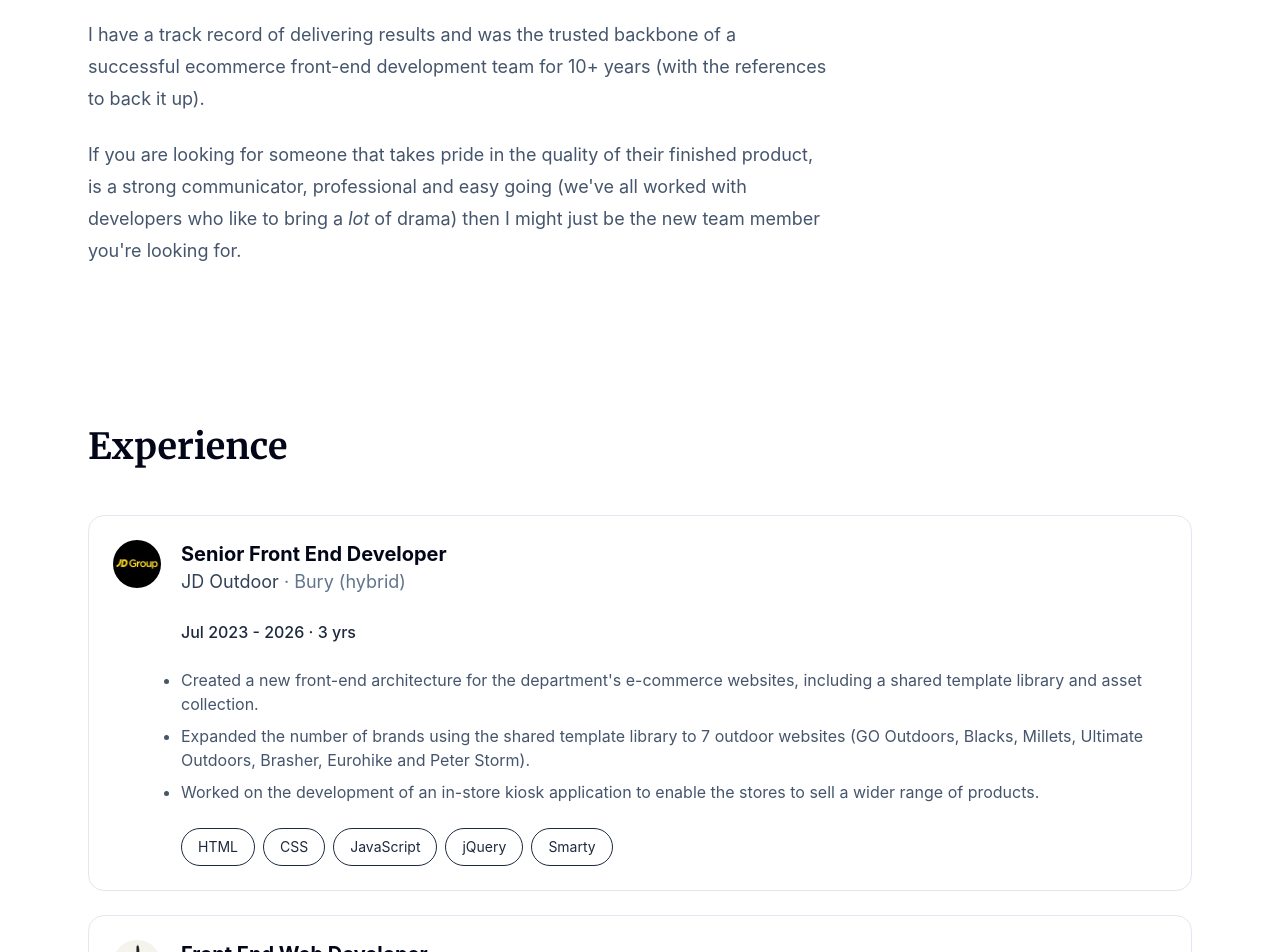
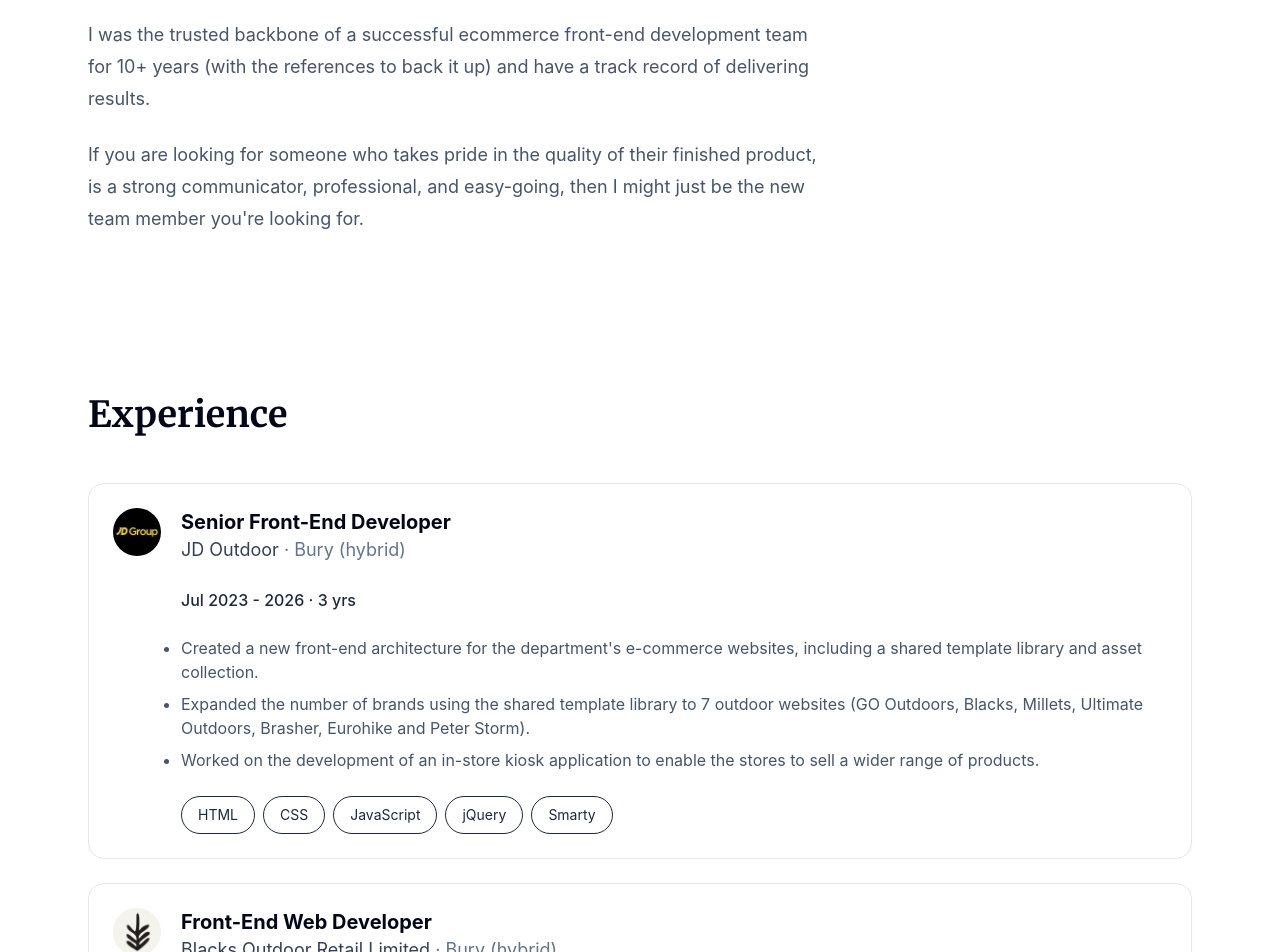
Before and after one commit to MartynRoberts/Profile, a React (Vite) app: page / in a window 1280 px wide. Shown: the part 760-1712 px from the top of the page. Built offline with nearby package versions, Linux system fonts and the light colour scheme.

Commit message:
Wording change

```diff
--- a/src/components/About.jsx
+++ b/src/components/About.jsx
@@ -38,16 +38,15 @@
           wildlife cameras.
         </p>
         <p>
-          I have a track record of delivering results and was the trusted
-          backbone of a successful ecommerce front-end development team for 10+
-          years (with the references to back it up).
+          I was the trusted backbone of a successful ecommerce front-end
+          development team for 10+ years (with the references to back it up) and
+          have a track record of delivering results.
         </p>
         <p>
-          If you are looking for someone that takes pride in the quality of
-          their finished product, is a strong communicator, professional and
-          easy going (we've all worked with developers who like to bring a{" "}
-          <i>lot</i> of drama) then I might just be the new team member you're
-          looking for.
+          If you are looking for someone who takes pride in the quality of their
+          finished product, is a strong communicator, professional, and
+          easy-going, then I might just be the new team member you're looking
+          for.
         </p>
       </div>
       <img
--- a/src/components/Experience.jsx
+++ b/src/components/Experience.jsx
@@ -5,7 +5,7 @@
 const roles = [
   {
     logo: "logo_jd.jpg",
-    title: "Senior Front End Developer",
+    title: "Senior Front-End Developer",
     company: "JD Outdoor",
     dates: "Jul 2023 - 2026",
     duration: "3 yrs",
@@ -19,7 +19,7 @@
   },
   {
     logo: "logo_blacks.jpg",
-    title: "Front End Web Developer",
+    title: "Front-End Web Developer",
     company: "Blacks Outdoor Retail Limited",
     dates: "Aug 2015 - Sep 2024",
     duration: "9 yrs 2 mos",
@@ -33,7 +33,7 @@
   },
   {
     logo: "logo_ultimate_outdoors.jpg",
-    title: "Front End Web Developer",
+    title: "Front-End Web Developer",
     company: "Ultimate Outdoors",
     dates: "Oct 2014 - Sep 2024",
     duration: "10 yrs",
@@ -46,7 +46,7 @@
   },
   {
     logo: "logo_bank.png",
-    title: "Front End Web Developer",
+    title: "Front-End Web Developer",
     company: "BANK Fashion",
     dates: "Nov 2013 - Oct 2014",
     duration: "1 yr",
@@ -65,7 +65,7 @@
     duration: "2 yrs 5 mos",
     location: "Ramsbottom",
     details: [
-      "Provided web design and development services to various clients both directly and alongside a graphic designer.",
+      "Provided web design and development services to various clients both independently and alongside a graphic designer.",
       "Developed websites for a number of small businesses both in the UK and New Zealand.",
     ],
     technologies: [
--- a/src/components/Header.jsx
+++ b/src/components/Header.jsx
@@ -8,7 +8,7 @@
         <h1 className="font-serif text-2xl font-bold leading-tight text-slate-900 text-center sm:text-left">
           Martyn Roberts
           <span className="font-sans-serif block text-sm font-medium tracking-wide text-slate-500">
-            Frontend Developer
+            Front-end Developer
           </span>
         </h1>
 
--- a/src/components/Skills.jsx
+++ b/src/components/Skills.jsx
@@ -4,7 +4,7 @@
 
 const skillGroups = [
   {
-    title: "Frontend",
+    title: "Front-end",
     skills: {
       HTML: "html.svg",
       CSS: "css.svg",
@@ -49,7 +49,7 @@
         <H2 className="mb-12">Skills</H2>
 
         <p className="text-lg leading-8 text-slate-600">
-          A practical mix of frontend technologies, development tools, testing
+          A practical mix of front-end technologies, development tools, testing
           experience and backend fundamentals used to build clean, responsive
           and maintainable web experiences.
         </p>
@@ -67,7 +67,7 @@
               {Object.entries(group.skills).map(([skill, logo]) => (
                 <li
                   key={skill}
-                  className="rounded-full text-sm font-semibold flex flex-col items-center"
+                  className="rounded-full text-sm flex flex-col items-center"
                 >
                   <span className="flex h-10 w-10 shrink-0 items-center justify-center">
                     <img
```
